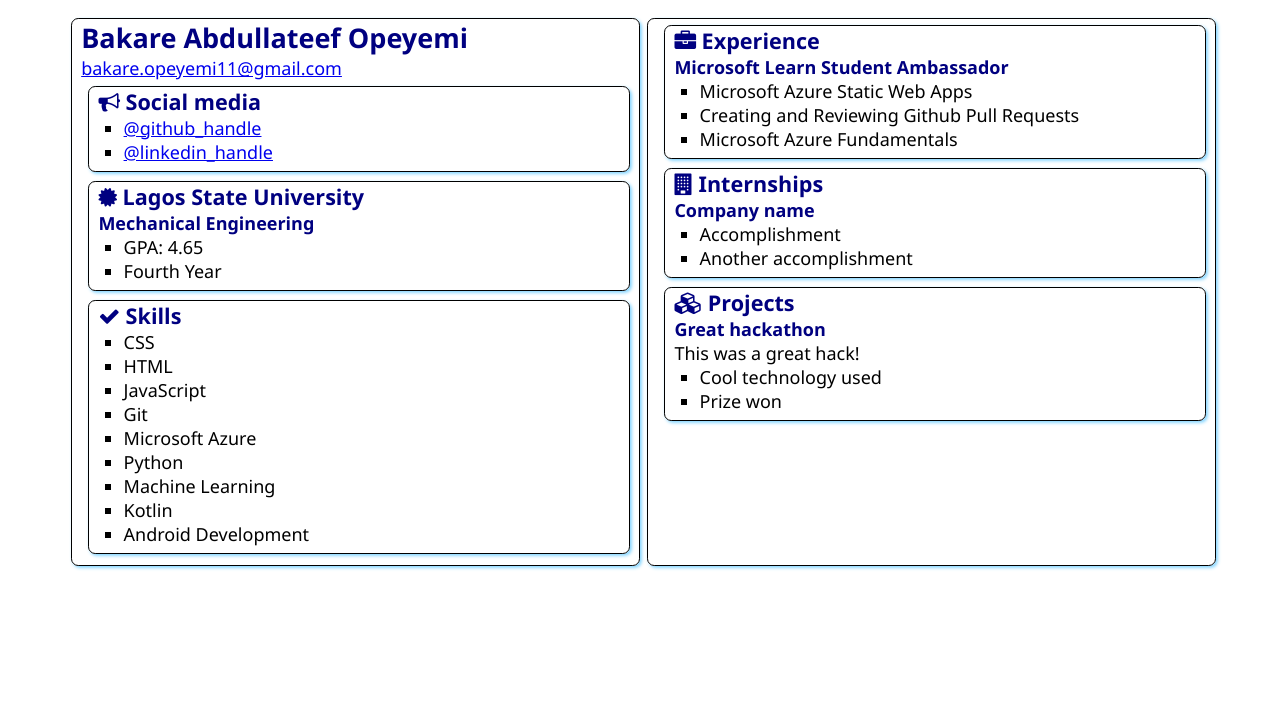
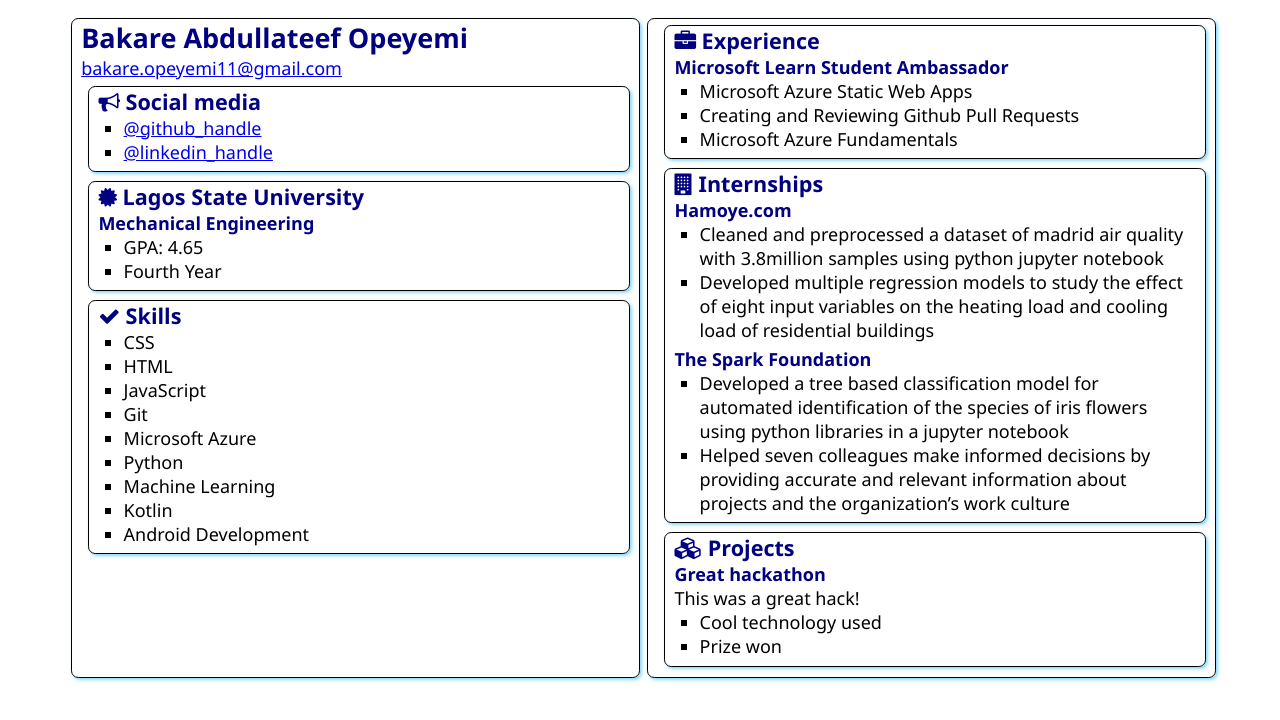
Before and after one commit to Bakare-Opeyemi/SATechnicalOnboarding, a plain HTML site: page src/index.html in a window 1280 px wide. Drawn offline with Linux system fonts and the light colour scheme.

Commit message:
Updated Internship Section

```diff
--- a/src/index.html
+++ b/src/index.html
@@ -78,10 +78,21 @@
                     Internships
                 </h2>
 
-                <h3>Company name</h3>
+                <h3>Hamoye.com </h3>
                 <ul>
-                    <li>Accomplishment</li>
-                    <li>Another accomplishment</li>
+                    <li>Cleaned and preprocessed a dataset of madrid air quality with 3.8million samples using python jupyter
+                        notebook</li>
+                    <li>Developed multiple regression models to study the effect of eight input variables on the heating load
+                        and cooling load of residential buildings</li>
+                </ul>
+
+                <h3>The Spark Foundation</h3>
+                <ul>
+                    <li>Developed a tree based classification model for automated identification of the species of iris flowers
+                        using python libraries in a jupyter notebook
+                        </li>
+                    <li>Helped seven colleagues make informed decisions by providing accurate and relevant information
+                        about projects and the organization’s work culture</li>
                 </ul>
             </section>
             <section class="box">
```
